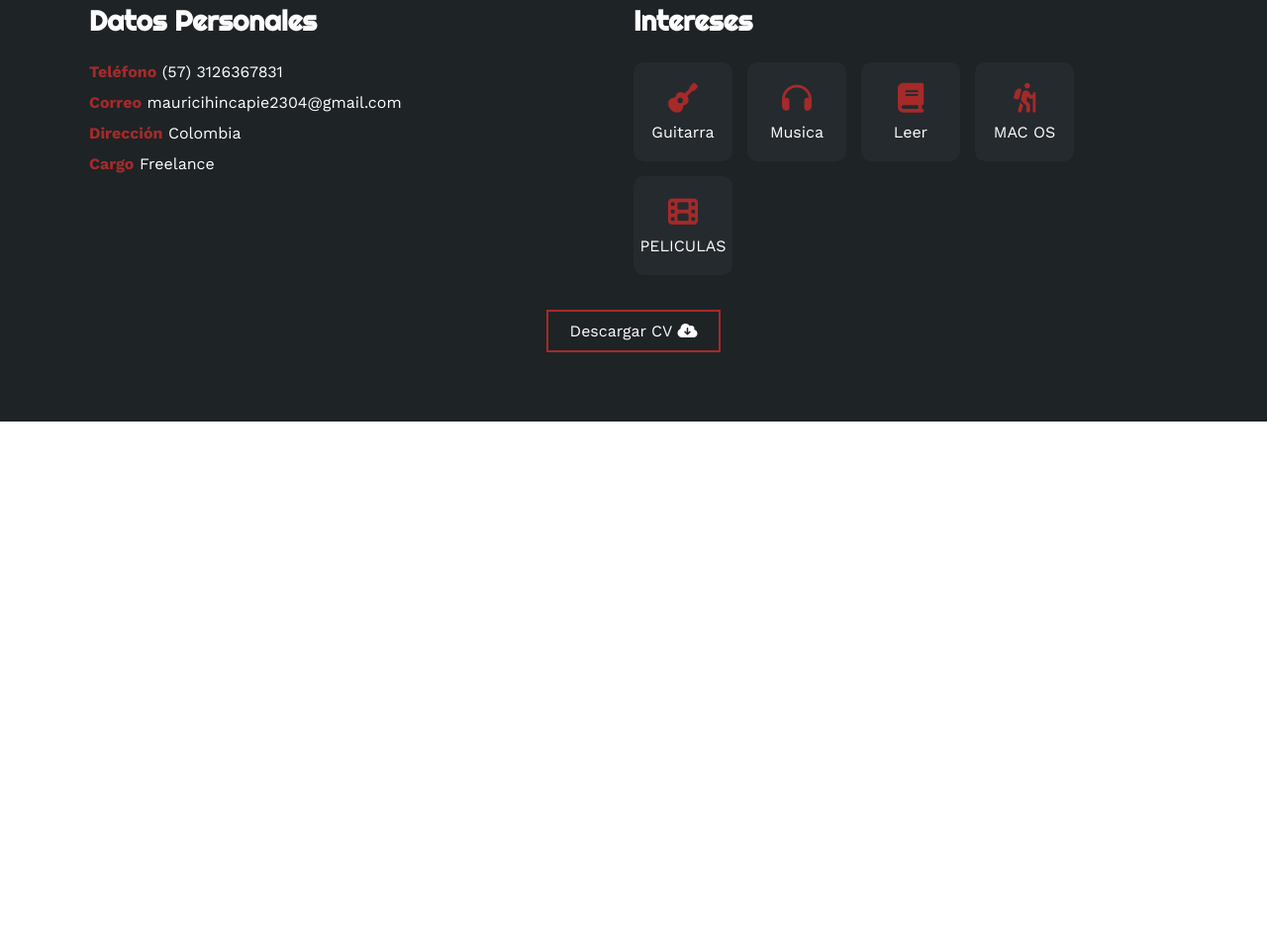
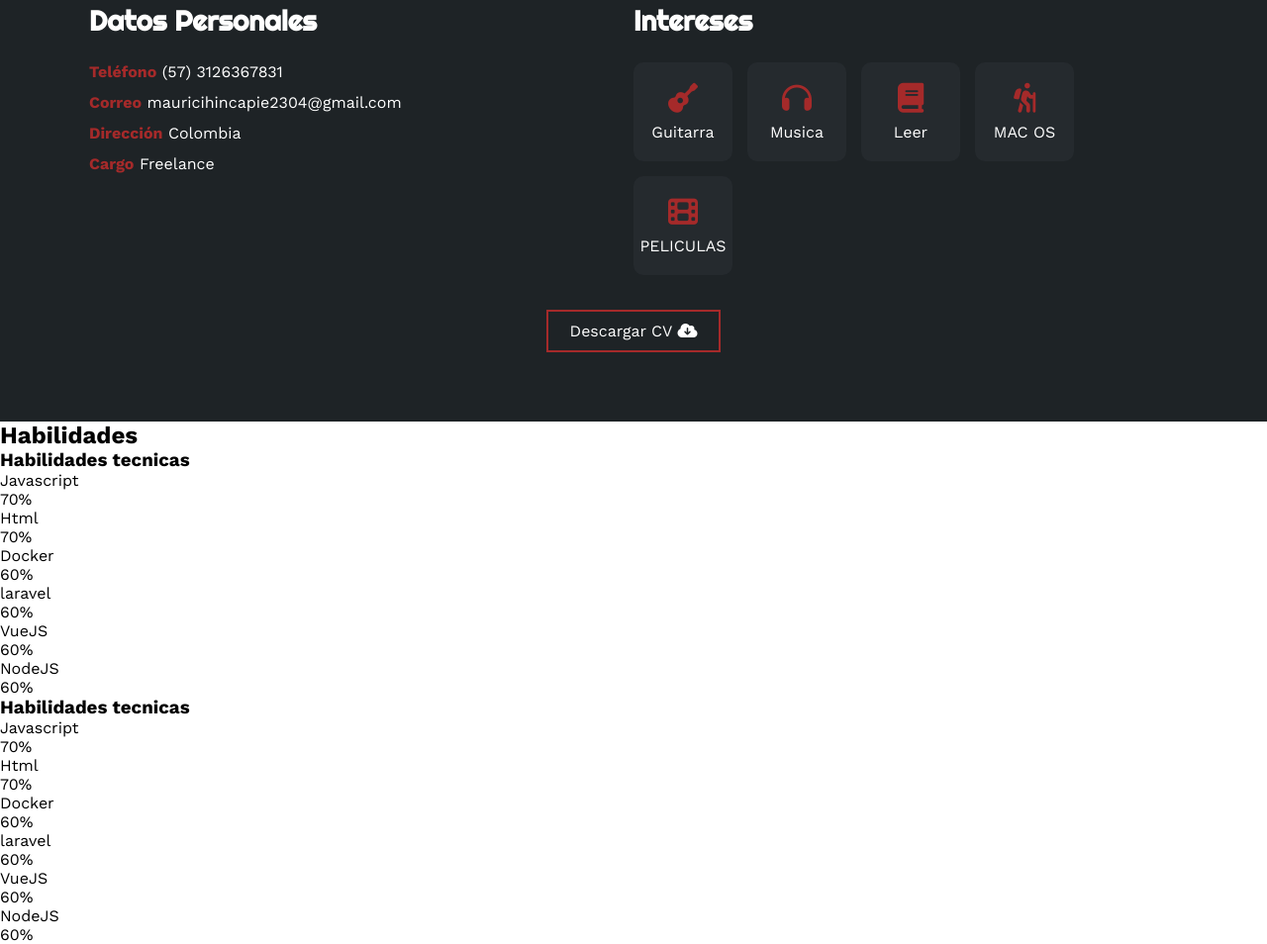
Before and after one commit to mayero2304/portafolio, a plain HTML site: page index.html in a window 1280 px wide. Shown: the part 1084-2038 px from the top of the page at 99% size. Before the commit the page ends 1510 px from the top, so only its background shows below. Drawn offline with nearby package versions, Linux system fonts and the light colour scheme.

Commit message:
card size

```diff
--- a/index.html
+++ b/index.html
@@ -110,5 +110,117 @@
         </button>
       </div>
     </section>
+
+    <!-- SKILLS -->
+    <section class="skills">
+        <div class="container-skills">
+            <h2>Habilidades</h2>
+            <div class="row">
+                <div class="col">
+                    <h3>Habilidades tecnicas</h3>
+                    <div class="skill">
+                        <span>Javascript</span>
+                        <div class="load-skill">
+                            <div class="percentage">
+                                <span>70%</span>
+                            </div>
+                        </div>
+                    </div>
+                    <div class="skill">
+                        <span>Html</span>
+                        <div class="load-skill">
+                            <div class="percentage">
+                                <span>70%</span>
+                            </div>
+                        </div>
+                    </div>
+                    <div class="skill">
+                        <span>Docker</span>
+                        <div class="load-skill">
+                            <div class="percentage">
+                                <span>60%</span>
+                            </div>
+                        </div>
+                    </div>
+                    <div class="skill">
+                        <span>laravel</span>
+                        <div class="load-skill">
+                            <div class="percentage">
+                                <span>60%</span>
+                            </div>
+                        </div>
+                    </div>
+                    <div class="skill">
+                        <span>VueJS</span>
+                        <div class="load-skill">
+                            <div class="percentage">
+                                <span>60%</span>
+                            </div>
+                        </div>
+                    </div>
+                    <div class="skill">
+                        <span>NodeJS</span>
+                        <div class="load-skill">
+                            <div class="percentage">
+                                <span>60%</span>
+                            </div>
+                        </div>
+                    </div>
+                </div>
+                <!-- Profession -->
+                <div class="col">
+                    <h3>Habilidades tecnicas</h3>
+                    <div class="skill">
+                        <span>Javascript</span>
+                        <div class="load-skill">
+                            <div class="percentage">
+                                <span>70%</span>
+                            </div>
+                        </div>
+                    </div>
+                    <div class="skill">
+                        <span>Html</span>
+                        <div class="load-skill">
+                            <div class="percentage">
+                                <span>70%</span>
+                            </div>
+                        </div>
+                    </div>
+                    <div class="skill">
+                        <span>Docker</span>
+                        <div class="load-skill">
+                            <div class="percentage">
+                                <span>60%</span>
+                            </div>
+                        </div>
+                    </div>
+                    <div class="skill">
+                        <span>laravel</span>
+                        <div class="load-skill">
+                            <div class="percentage">
+                                <span>60%</span>
+                            </div>
+                        </div>
+                    </div>
+                    <div class="skill">
+                        <span>VueJS</span>
+                        <div class="load-skill">
+                            <div class="percentage">
+                                <span>60%</span>
+                            </div>
+                        </div>
+                    </div>
+                    <div class="skill">
+                        <span>NodeJS</span>
+                        <div class="load-skill">
+                            <div class="percentage">
+                                <span>60%</span>
+                            </div>
+                        </div>
+                    </div>
+                </div>
+            </div>
+        </div>
+    </section>
   </body>
 </html>
--- a/style.css
+++ b/style.css
@@ -68,10 +68,11 @@ html {
 
 .container-header header nav ul li a:hover {
   color: brown;
+  transform: rotateY(360deg);
 }
 
 .btn-responsive {
-  background-color: #1cb698;
+  background-color: brown;
   color: white;
   padding: 5px 10px;
   border-radius: 5px;
@@ -108,7 +109,7 @@ html {
   top: 50%;
   left: 50%;
   transform: translate(-50%, -50%);
-  width: 300px;
+  width: 400px;
   background: #fff;
   box-shadow: 0 20px 50px rgba(0, 0, 0, 0.2);
   border-radius: 10px;
@@ -165,7 +166,7 @@ html {
   text-align: center;
   color: rgb(148, 147, 147);
   margin: 0 10px;
-  font-size: 18px;
+  font-size: 19px;
   transition: all 0.7s;
   line-height: 42px;
 }
```
